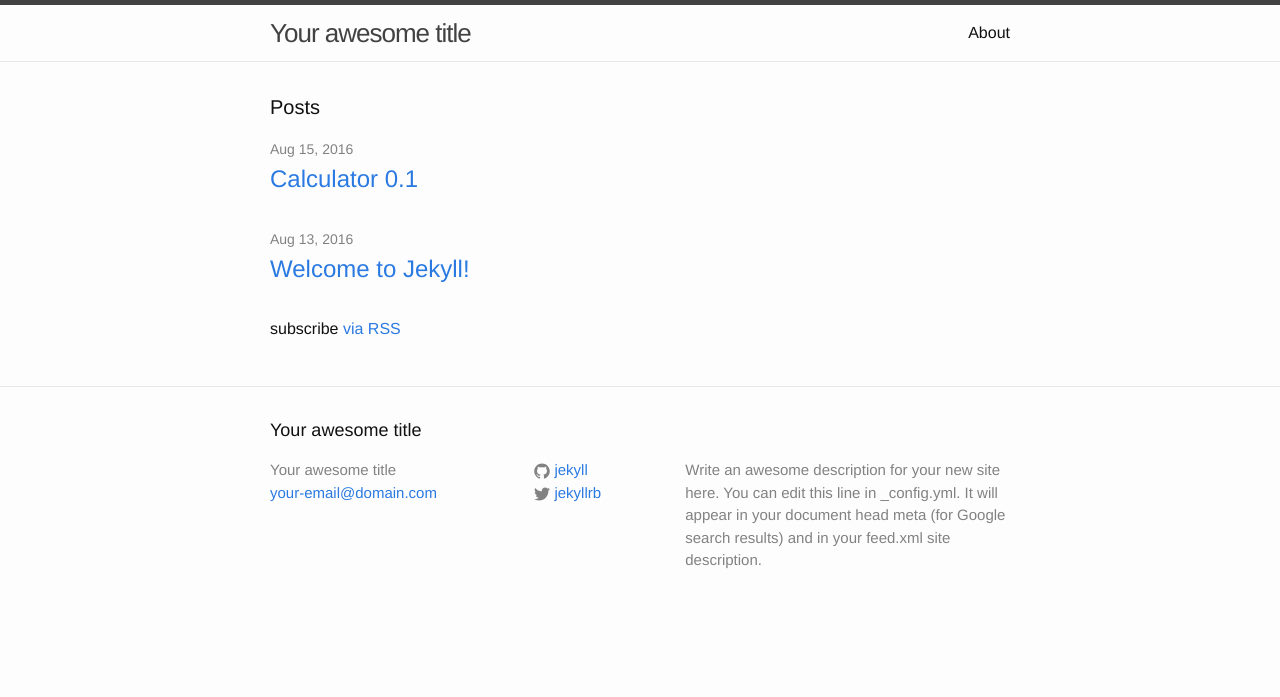
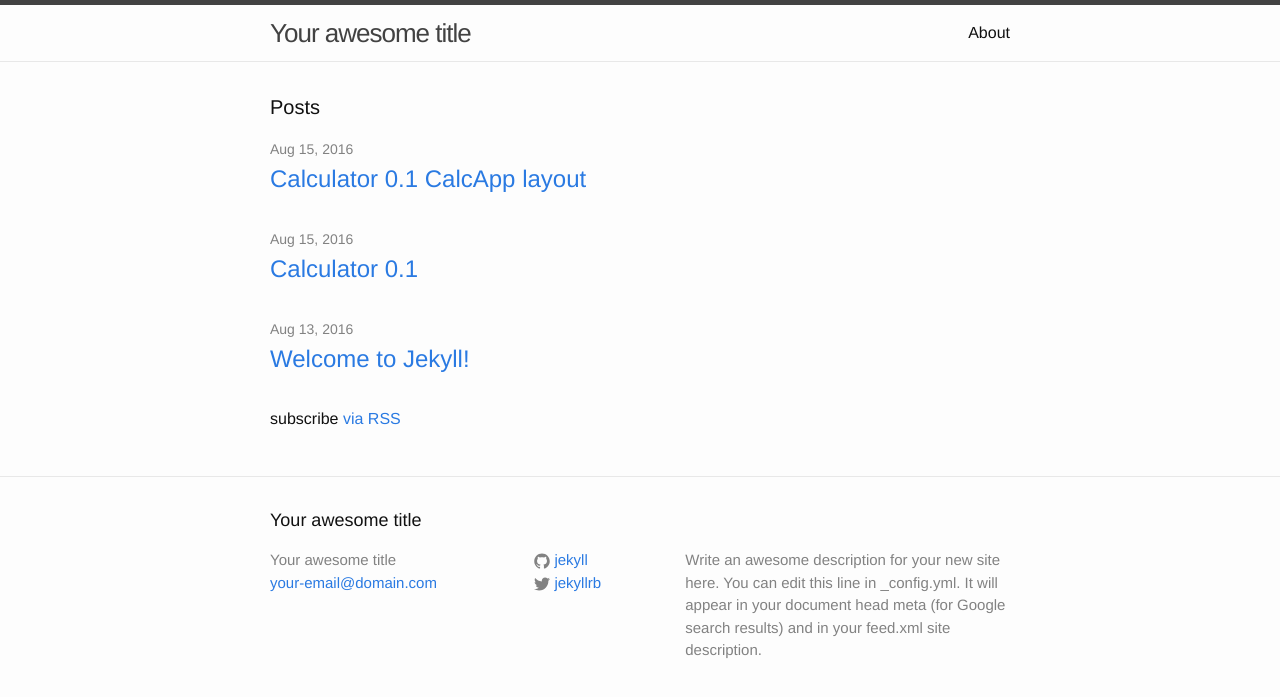
Before and after one commit to CaseCoder/CaseCoder.github.io, a Jekyll site: the page built from index.html, in a window 1280 px wide. Shown: the top 697 px of the page. Built offline with Jekyll 4.4.1, drawn with Linux system fonts in a browser that asks for light colours.

Commit message:
Calc app

```diff
--- a/_layouts/CalcApp.html
+++ b/_layouts/CalcApp.html
@@ -2,7 +2,8 @@
 <html>
 	<head>
 		<title>Calculator 0.1</title>
-		<link rel="stylesheet" href="style.css" type="text/css"></link>
+		<!--<link rel="stylesheet" href="style.css" type="text/css"></link>-->
+		<link rel="stylesheet" href="{{ "/css/style.css" | prepend: site.baseurl }}" type="text/css"></link>
 	</head>
 	<body>
 		<div class="calc-body">
--- a/_posts/2016-08-15-calculator-0.1.markdown
+++ b/_posts/2016-08-15-calculator-0.1.markdown
@@ -1,8 +1,8 @@
 ---
-layout: CalcApp
+layout: post
 title:  "Calculator 0.1"
 date:   2016-08-15 07:06:11 +0300
-categories: mycat
+categories: calcapp
 ---
 Test view.
     <link rel="stylesheet" href="style.css" type="text/css"></link>
--- /dev/null
+++ b/_posts/2016-08-26-calculator-0.1-CalcApp-layout.markdown
@@ -0,0 +1,7 @@
+---
+layout: CalcApp
+title:  "Calculator 0.1 CalcApp layout"
+date:   2016-08-15 07:06:11 +0300
+categories: calcapp
+---
+Test view.
```
